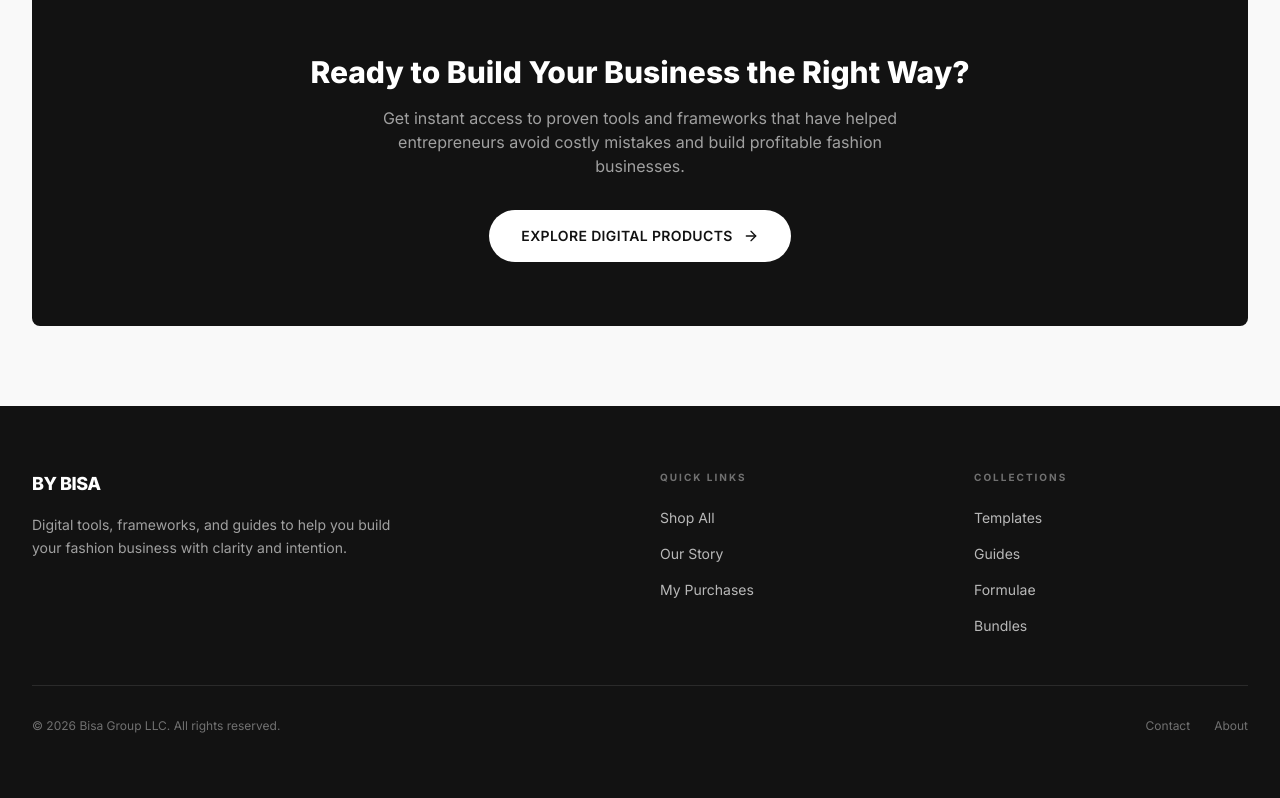
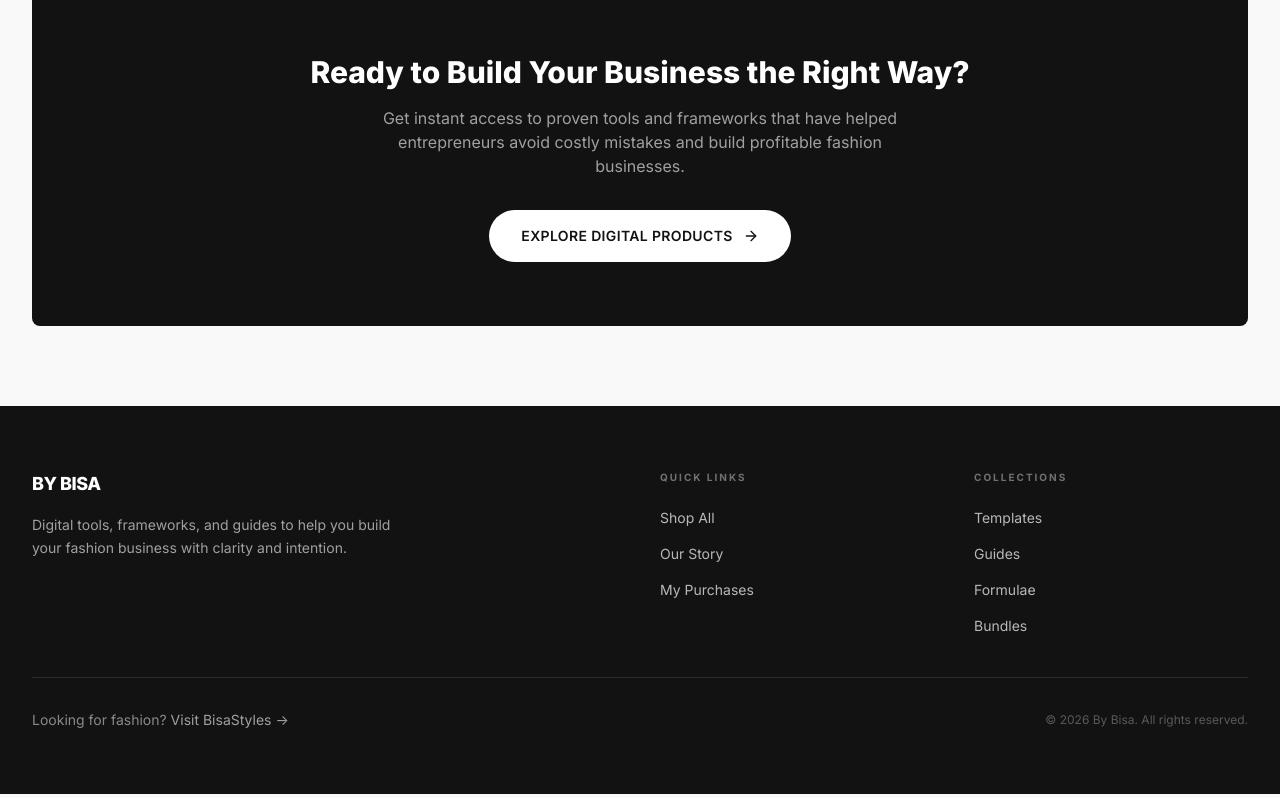
Before and after one commit to samueltibs/bybisa, a React (Vite) app: page / in a window 1280 px wide. Shown: the part 3310-4108 px from the top of the page. Built offline with nearby package versions, Linux system fonts and the light colour scheme; no server answers; the database is empty.

Commit message:
feat: add BisaStyles cross-sell links in footer and banner

```diff
--- a/src/components/layout/Footer.tsx
+++ b/src/components/layout/Footer.tsx
@@ -52,18 +52,20 @@ export default function Footer() {
           </div>
         </div>
 
-        <div className="mt-12 pt-8 border-t border-white/10 flex flex-col md:flex-row items-center justify-between gap-4">
-          <p className="text-xs text-white/40">
-            &copy; {new Date().getFullYear()} Bisa Group LLC. All rights reserved.
+        {/* BisaStyles Cross-sell */}
+        <div className="mt-10 pt-8 border-t border-white/10 flex flex-col sm:flex-row items-start sm:items-center justify-between gap-4">
+          <p className="text-sm text-white/50">
+            Looking for fashion?{' '}
+            <a
+              href="https://bisastyles.store"
+              target="_blank"
+              rel="noopener noreferrer"
+              className="text-white/60 hover:text-[#C75B2B] transition-colors underline-offset-2 hover:underline"
+            >
+              Visit BisaStyles →
+            </a>
           </p>
-          <div className="flex gap-6">
-            <a href="mailto:bybisa@bisagroup.org" className="text-xs text-white/40 hover:text-white/70 transition-colors">
-              Contact
-            </a>
-            <a href="/about" className="text-xs text-white/40 hover:text-white/70 transition-colors">
-              About
-            </a>
-          </div>
+          <p className="text-xs text-white/30">© {new Date().getFullYear()} By Bisa. All rights reserved.</p>
         </div>
       </div>
     </footer>
```
